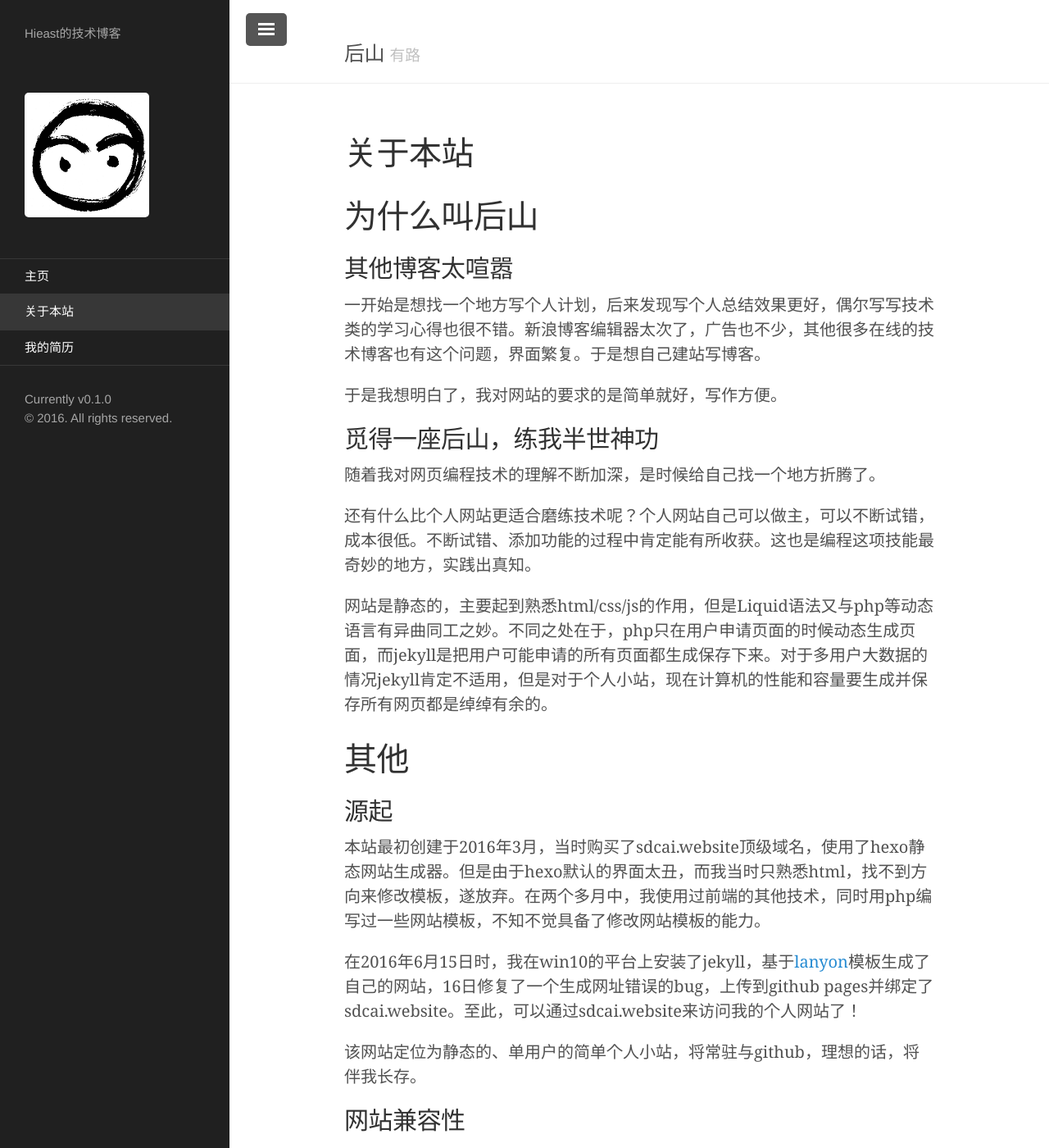
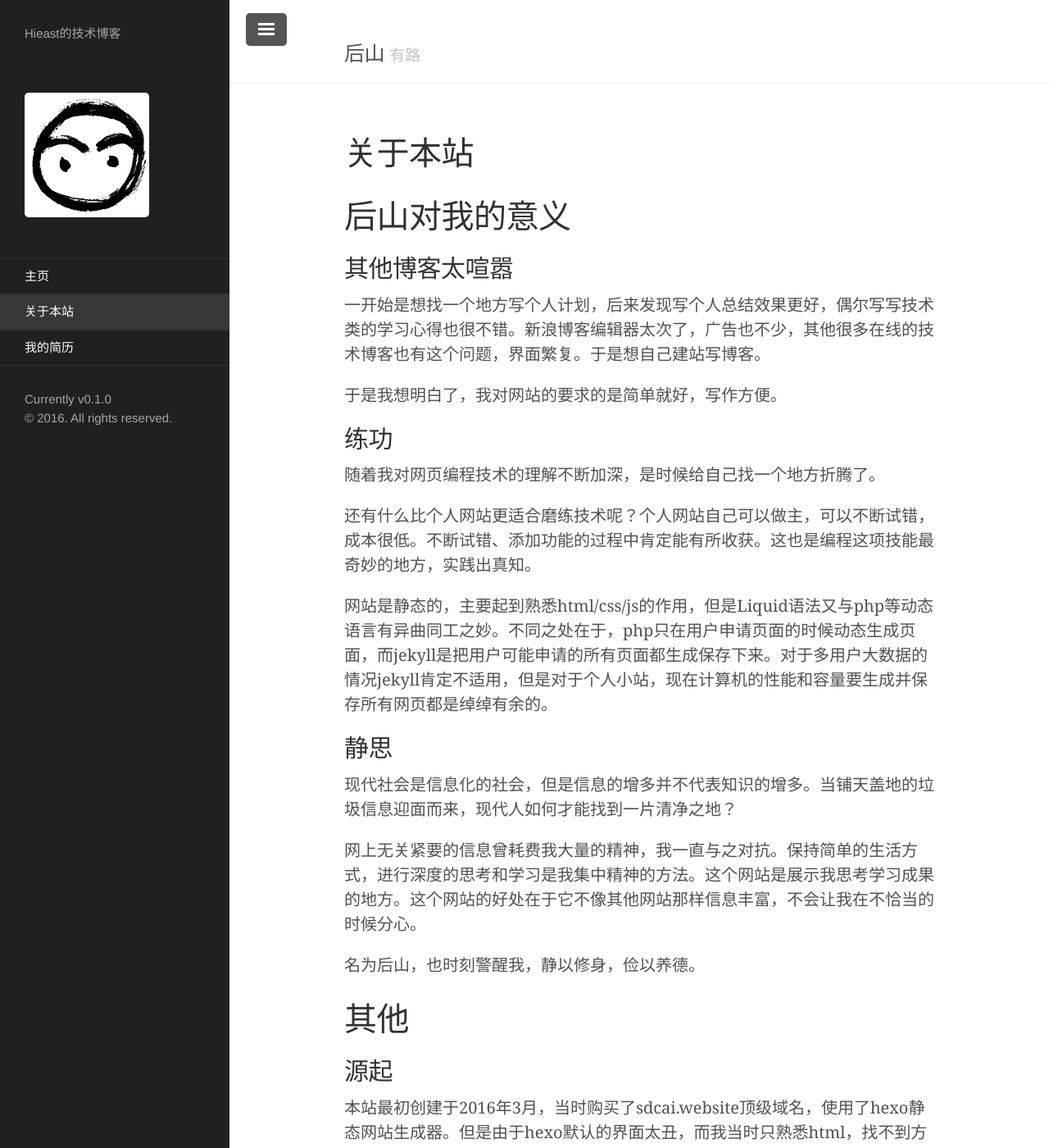
Before and after one commit to hieast/hieast.github.io, a Jekyll site: the page built from about.md, in a window 1280 px wide and 1400 px high. Shown: the whole window at 82% size. Built offline with Jekyll 4.4.1, drawn with Linux system fonts in a browser that asks for light colours; some web fonts are replaced.

Commit message:
修改about

```diff
--- a/about.md
+++ b/about.md
@@ -3,7 +3,7 @@ layout: page
 title: 关于本站
 ---
 
-# 为什么叫后山
+# 后山对我的意义
 
 ## 其他博客太喧嚣
 
@@ -11,13 +11,22 @@ title: 关于本站
 
 于是我想明白了，我对网站的要求的是简单就好，写作方便。
 
-## 觅得一座后山，练我半世神功
+## 练功
 
 随着我对网页编程技术的理解不断加深，是时候给自己找一个地方折腾了。
 
 还有什么比个人网站更适合磨练技术呢？个人网站自己可以做主，可以不断试错，成本很低。不断试错、添加功能的过程中肯定能有所收获。这也是编程这项技能最奇妙的地方，实践出真知。
 
 网站是静态的，主要起到熟悉html/css/js的作用，但是Liquid语法又与php等动态语言有异曲同工之妙。不同之处在于，php只在用户申请页面的时候动态生成页面，而jekyll是把用户可能申请的所有页面都生成保存下来。对于多用户大数据的情况jekyll肯定不适用，但是对于个人小站，现在计算机的性能和容量要生成并保存所有网页都是绰绰有余的。
+
+## 静思
+
+现代社会是信息化的社会，但是信息的增多并不代表知识的增多。当铺天盖地的垃圾信息迎面而来，现代人如何才能找到一片清净之地？
+
+网上无关紧要的信息曾耗费我大量的精神，我一直与之对抗。保持简单的生活方式，进行深度的思考和学习是我集中精神的方法。这个网站是展示我思考学习成果的地方。这个网站的好处在于它不像其他网站那样信息丰富，不会让我在不恰当的时候分心。
+
+名为后山，也时刻警醒我，静以修身，俭以养德。
+
 
 # 其他
 
```
